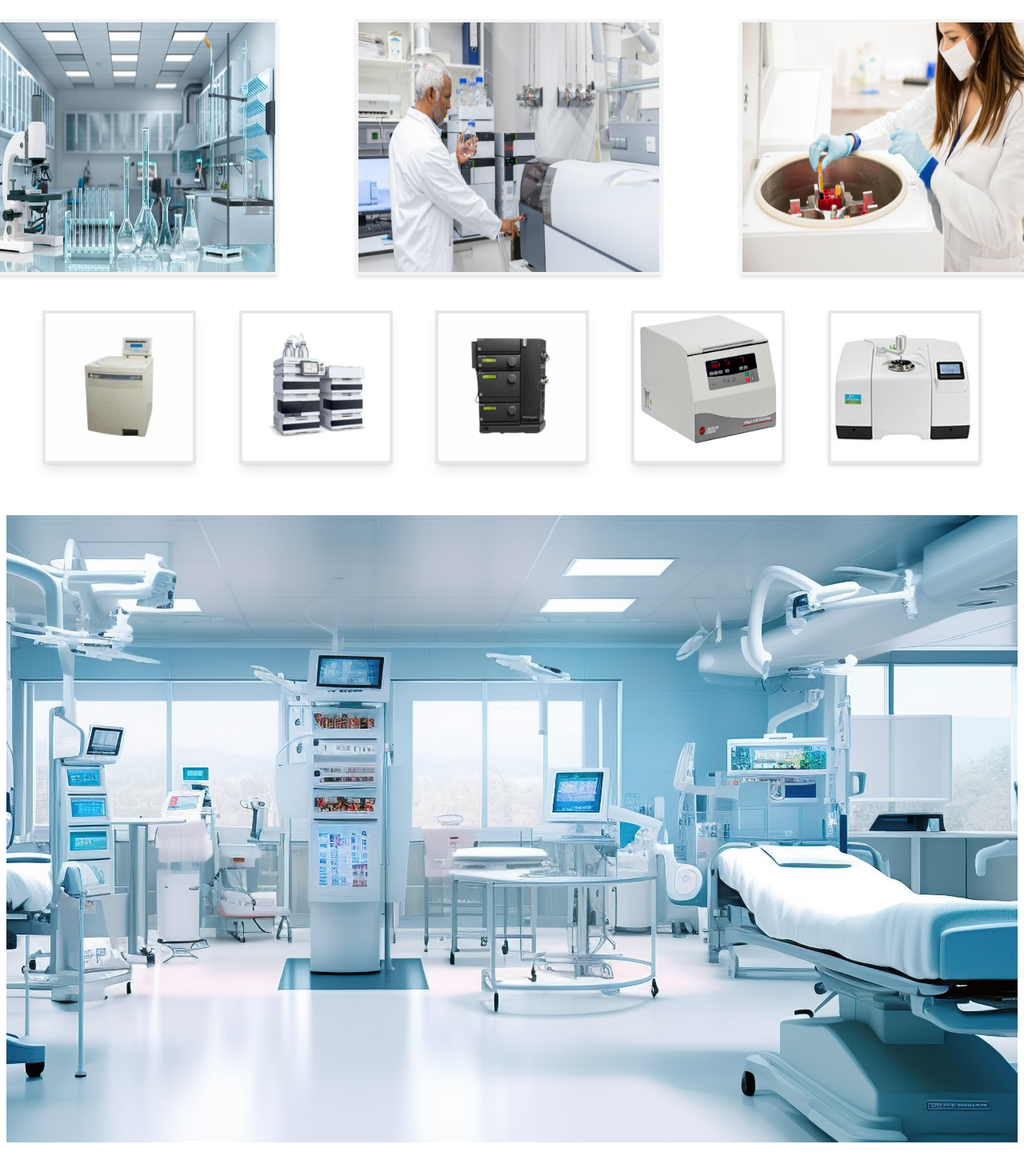
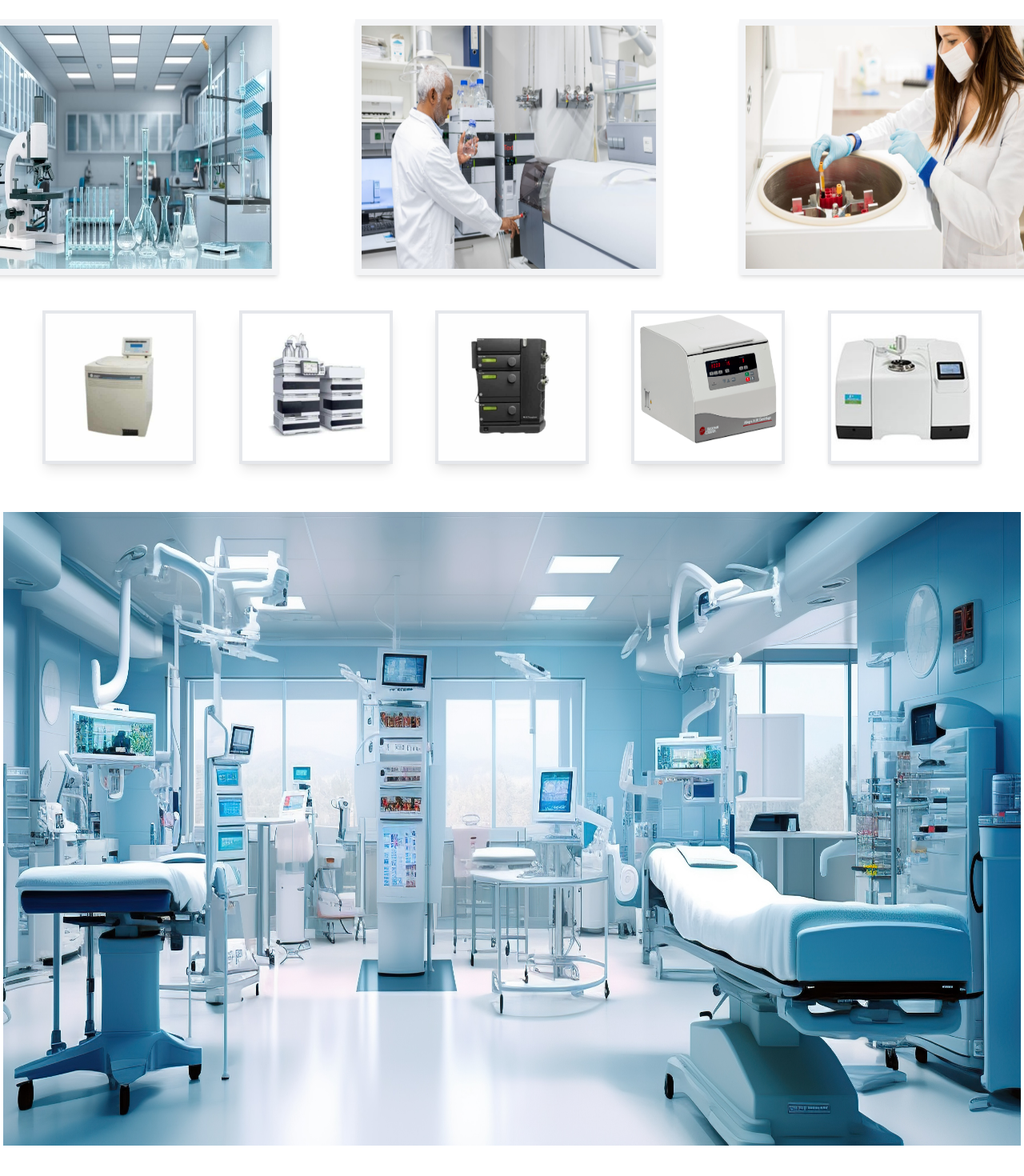
Before and after one commit to breiaswanigan01/JayRiderLLC, a React (Create React App) app: page / in a window 1280 px wide. Shown: the part 464-1934 px from the top of the page at 80% size. Built offline with nearby package versions, Linux system fonts and the light colour scheme.

Commit message:
homepageImg styling

```diff
--- a/src/components/Main.js
+++ b/src/components/Main.js
@@ -130,17 +130,17 @@ const Main = () => {
             <div className="flex custom-lg-arrows:flex custom-lg-arrows:justify-center custom-lg-arrows:gap-x-4 custom-lg-arrows:mr-2 custom-lg-arrows:ml-2 xl:flex xl:gap-x-20">
               <img
                 src={labImg1}
-                className="shadow-md border-4 border-gray-100 w-72 h-72  lg:w-80 lg:h-80 xl:w-96 select-none mr-2 mt-8 md:mt-16 lg:ml-4 "
+                className="shadow-md border-4 lg:border-8 border-gray-100 w-72 h-72  lg:w-80 lg:h-80 xl:w-96 select-none mr-2 mt-8 md:mt-16 lg:ml-4 "
                 alt="img"
               />
               <img
                 src={labImg5}
-                className="shadow-md border-4 border-gray-100 w-72 h-72 lg:w-80 lg:h-80 xl:w-96 select-none m-2 mt-8 md:mt-16 "
+                className="shadow-md border-4 lg:border-8 border-gray-100 w-72 h-72 lg:w-80 lg:h-80 xl:w-96 select-none m-2 mt-8 md:mt-16 "
                 alt="img"
               />
               <img
                 src={medImg2}
-                className="shadow-md border-4 border-gray-100 w-72 h-72 lg:w-80 lg:h-80 xl:w-96 m-2 mt-8 md:mt-16 lg:mr-6  select-none"
+                className="shadow-md border-4 lg:border-8 border-gray-100 w-72 h-72 lg:w-80 lg:h-80 xl:w-96 m-2 mt-8 md:mt-16 lg:mr-6  select-none"
                 alt="img"
               />
             </div>
@@ -195,7 +195,7 @@ const Main = () => {
 
       <div>
         <img
-          className=" homepage-img mt-4 w-[100vw] h-[100vh] object-fit md:object-cover  select-none lg:p-2 "
+          className=" homepage-img mt-4 w-[100vw] h-[100vh] object-fit md:object-fill lg:transform lg:scale-100 lg:p-1 select-none  "
           src={homepageImg}
           alt="homepage-img"
         />
```
